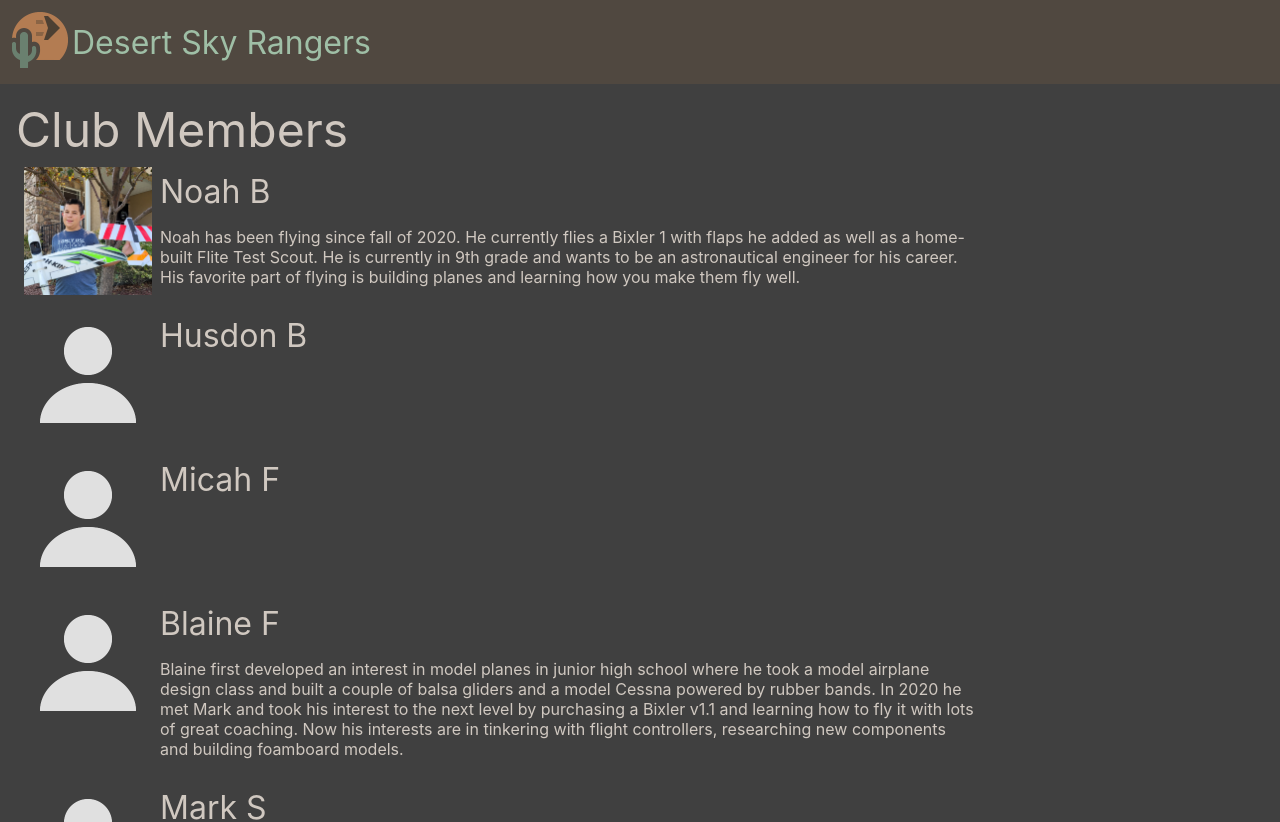
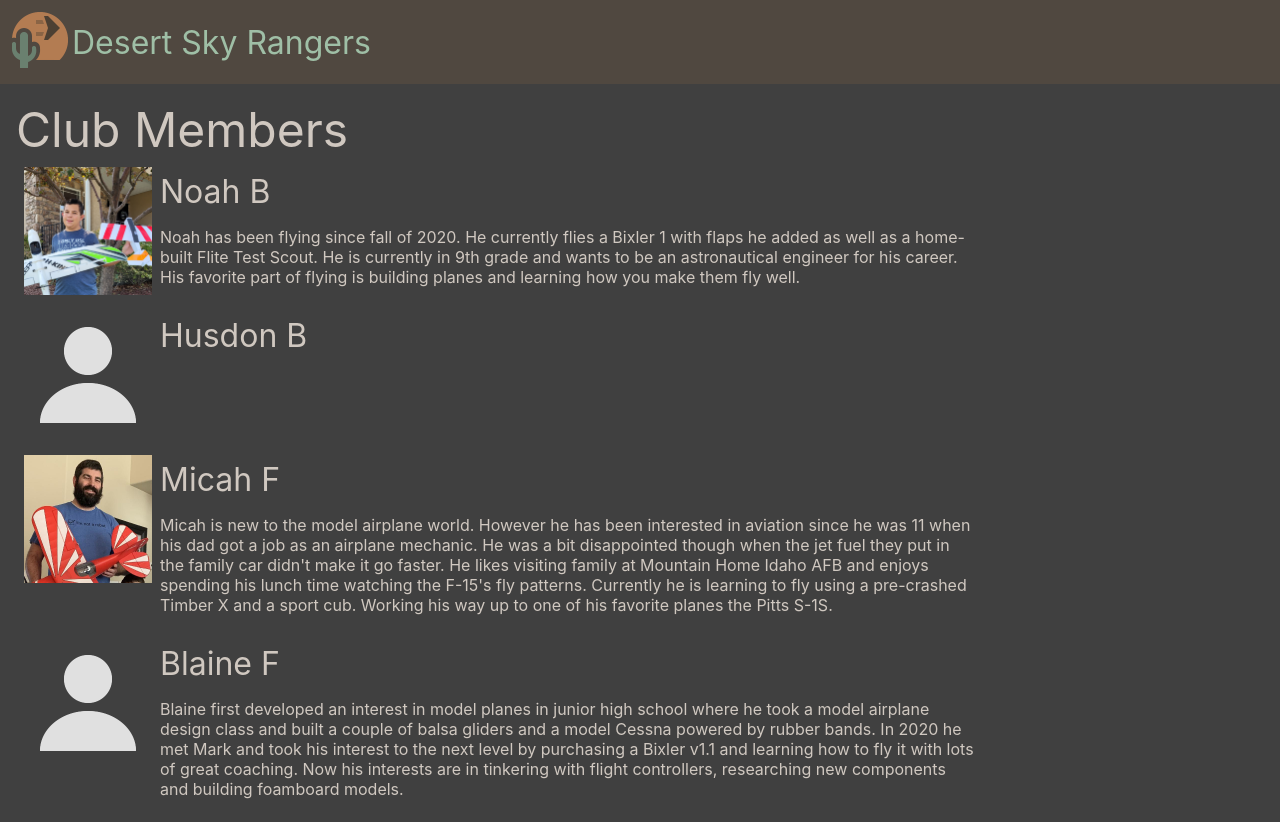
Before and after one commit to desertskyrangers/www.desertskyrangers.org, a React (Create React App) app: page /members in a window 1280 px wide. Shown: the top 822 px of the page. Built offline with nearby package versions, Linux system fonts and the light colour scheme.

Commit message:
Add Micahs profile

```diff
--- a/src/Members.js
+++ b/src/Members.js
@@ -38,11 +38,19 @@ export default class Members extends React.Component {
 
 				<div className='member'>
 					<div className='row'>
-						<img className='photo' src='/pilot.png' alt='Pilot'/>
+						<img className='photo' src='/photos/micah-f-2021-09-02.jpg' alt='Pilot'/>
 
 						<div className='column'>
 							<h3>Micah F</h3>
 							<p>
+								Micah is new to the model airplane world. However he has been interested
+								in aviation since he was 11 when his dad got a job as an airplane
+								mechanic. He was a bit disappointed though when the jet fuel they
+								put in the family car didn't make it go faster. He likes visiting
+								family at Mountain Home Idaho AFB and enjoys spending his lunch
+								time watching the F-15's fly patterns. Currently he is learning to
+								fly using a pre-crashed Timber X and a sport cub. Working his way
+								up to one of his favorite planes the Pitts S-1S.
 							</p>
 						</div>
 					</div>
```
Also changed, not shown: public/photos/micah-f-2021-09-02.jpg (added).
